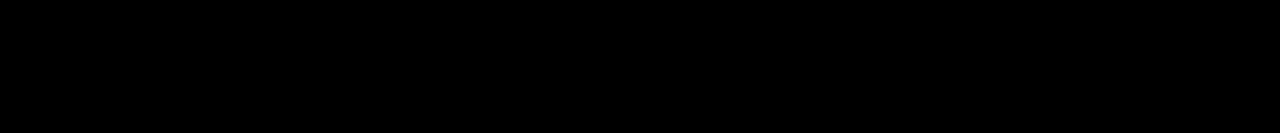
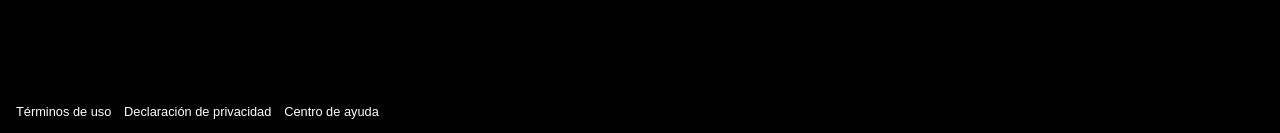
Before and after one commit to nmrinc/platziVideo, a React app: page / in a window 1280 px wide. Shown: the part 1232-1365 px from the top of the page. Before the commit the page ends 1238 px from the top, so only its background shows below. Built offline with nearby package versions, Linux system fonts and the light colour scheme; a web font is replaced by a local one.

Commit message:
Footer styles added | component created

```diff
--- a/src/assets/scss/Platzi.scss
+++ b/src/assets/scss/Platzi.scss
@@ -20,7 +20,7 @@
 @import "./header";
 @import "./seeker";
 @import "./carousel";
-// @import "./footer";
+@import "./footer";
 
 //Sections
 @import "./main";
--- /dev/null
+++ b/src/components/Footer/index.jsx
@@ -0,0 +1,11 @@
+import React from 'react';
+
+const Footer = () => (
+  <footer className="footer">
+    <a href="#">Términos de uso</a>
+    <a href="#">Declaración de privacidad</a>
+    <a href="#">Centro de ayuda</a>
+  </footer>
+)
+
+export default Footer;
--- a/src/containers/Home/index.jsx
+++ b/src/containers/Home/index.jsx
@@ -2,6 +2,7 @@ import React from 'react';
 import Header from '../../components/Header';
 import Seeker from '../../components/Seeker';
 import Carousel from '../../components/Carousel';
+import Footer from '../../components/Footer';
 
 const Home = () => (
   <>
@@ -10,6 +11,7 @@ const Home = () => (
   <Carousel category='My list' howMany={10} />
   <Carousel category='Trending' howMany={10} />
   <Carousel category='Platzi Originals' howMany={10} />
+  <Footer />
   </>
 );
 
```
